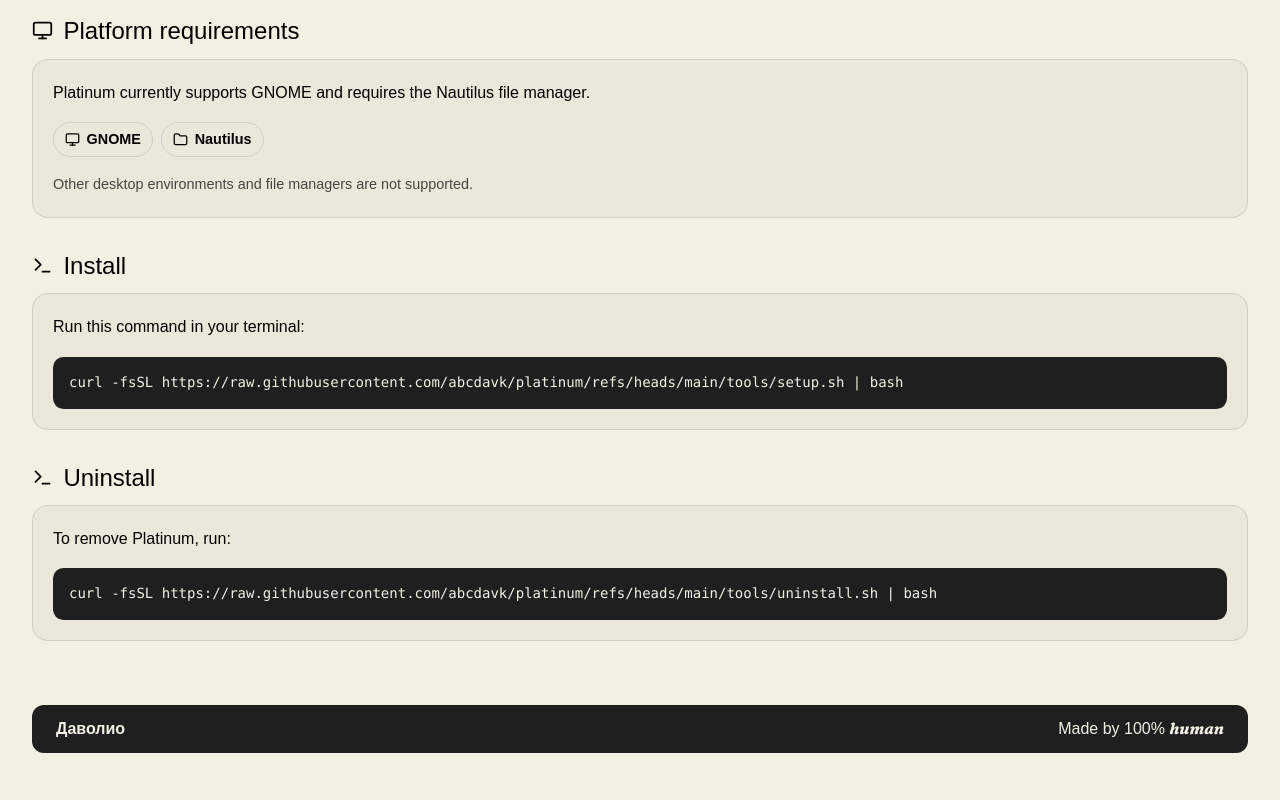
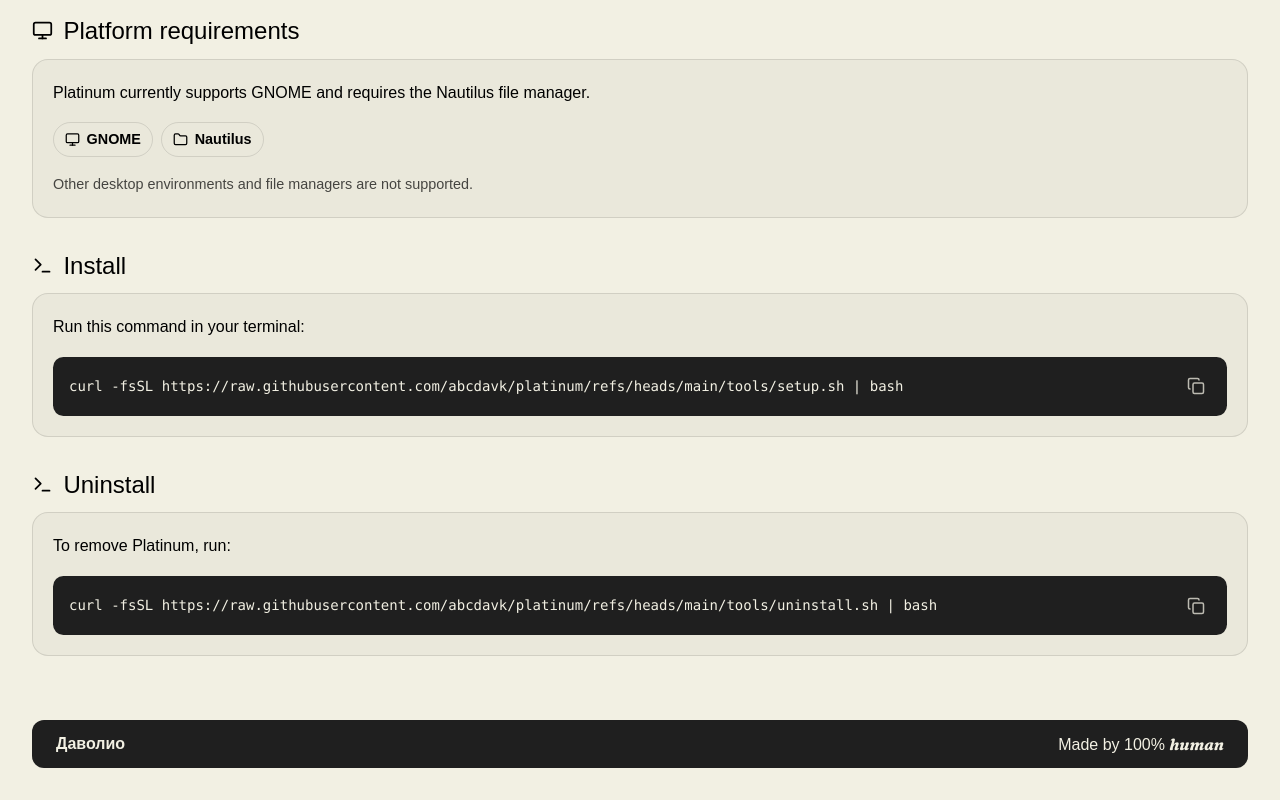
Before and after one commit to abcdavk/dafolio-26, a React (Vite) app: page /project/platinum in a window 1280 px wide. Shown: the part 765-1565 px from the top of the page. Built offline with nearby package versions, Linux system fonts and the light colour scheme; a web font is replaced by a local one.

Commit message:
feat: add CodeBlock component

```diff
--- /dev/null
+++ b/src/pages/projects/components/CodeBlock.tsx
@@ -0,0 +1,47 @@
+import { Check, Copy } from "lucide-react";
+import { useState } from "react";
+
+export function CommandBlock({ command, label }: { command: string; label: string }) {
+  const [copyStatus, setCopyStatus] = useState<"idle" | "copied" | "error">(
+    "idle",
+  );
+
+  async function copyCommand() {
+    try {
+      await navigator.clipboard.writeText(command);
+      setCopyStatus("copied");
+    } catch (error) {
+      console.error(`Failed to copy ${label.toLowerCase()} command`, error);
+      setCopyStatus("error");
+    }
+  }
+
+  const statusMessage =
+    copyStatus === "copied"
+      ? `${label} command copied`
+      : copyStatus === "error"
+        ? `Could not copy ${label.toLowerCase()} command`
+        : "";
+
+  return (
+    <div className="docs-command" role="group" aria-label={`${label} command`}>
+      <div className="docs-command-scroll">
+        <code>{command}</code>
+      </div>
+      <button
+        className="docs-copy-button"
+        type="button"
+        onClick={copyCommand}
+        aria-label={`Copy ${label.toLowerCase()} command`}
+        title={statusMessage || `Copy ${label.toLowerCase()} command`}
+      >
+        {
+          copyStatus === "idle" ? <Copy size={18} aria-hidden="true" /> : <Check size={18} aria-hidden="true" />
+        }
+      </button>
+      <span className="sr-only" aria-live="polite">
+        {statusMessage}
+      </span>
+    </div>
+  );
+}
--- a/src/pages/projects/platinum.tsx
+++ b/src/pages/projects/platinum.tsx
@@ -2,6 +2,9 @@ import platinumBannerUrl from "../../assets/projects/platinum_banner.png";
 
 import { ArrowUpRight, Folder, Monitor, Terminal } from "lucide-react";
 import "./style.css";
+import { CommandBlock } from "./components/CodeBlock";
+
+
 
 export default function ProjectPlatinumPage() {
   return (
@@ -63,13 +66,10 @@ export default function ProjectPlatinumPage() {
           </div>
           <div className="docs-card">
             <p className="mb-4">Run this command in your terminal:</p>
-            <div
-              className="docs-command"
-              role="group"
-              aria-label="Install command"
-            >
-              <code>curl -fsSL https://raw.githubusercontent.com/abcdavk/platinum/refs/heads/main/tools/setup.sh | bash</code>
-            </div>
+            <CommandBlock
+              label="Install"
+              command="curl -fsSL https://raw.githubusercontent.com/abcdavk/platinum/refs/heads/main/tools/setup.sh | bash"
+            />
           </div>
         </section>
 
@@ -80,13 +80,10 @@ export default function ProjectPlatinumPage() {
           </div>
           <div className="docs-card">
             <p className="mb-4">To remove Platinum, run:</p>
-            <div
-              className="docs-command"
-              role="group"
-              aria-label="Uninstall command"
-            >
-              <code>curl -fsSL https://raw.githubusercontent.com/abcdavk/platinum/refs/heads/main/tools/uninstall.sh | bash</code>
-            </div>
+            <CommandBlock
+              label="Uninstall"
+              command="curl -fsSL https://raw.githubusercontent.com/abcdavk/platinum/refs/heads/main/tools/uninstall.sh | bash"
+            />
           </div>
         </section>
       </div>
--- a/src/pages/projects/style.css
+++ b/src/pages/projects/style.css
@@ -98,20 +98,52 @@
 }
 
 .docs-command {
-  overflow-x: auto;
+  display: flex;
+  align-items: center;
+  gap: 0.75rem;
+  overflow: hidden;
   border-radius: 0.65rem;
   padding: 0.9rem 1rem;
   background-color: var(--paper-reverse);
   color: var(--paper);
+}
+
+.docs-command-scroll {
+  flex: 1;
+  min-width: 0;
+  overflow-x: auto;
   scrollbar-width: thin;
 }
 
 .docs-command code {
   display: block;
   width: max-content;
-  min-width: 100%;
   font-size: 0.875rem;
   white-space: pre;
+}
+
+.docs-copy-button {
+  display: inline-flex;
+  flex: none;
+  align-items: center;
+  justify-content: center;
+  border: 0;
+  border-radius: 0.4rem;
+  padding: 0.4rem;
+  background: transparent;
+  color: inherit;
+  cursor: pointer;
+  opacity: 0.75;
+}
+
+.docs-copy-button:hover {
+  background-color: color-mix(in srgb, var(--paper) 15%, transparent);
+  opacity: 1;
+}
+
+.docs-copy-button:focus-visible {
+  outline: 2px solid currentColor;
+  outline-offset: 2px;
 }
 
 @media (max-width: 480px) {
```
